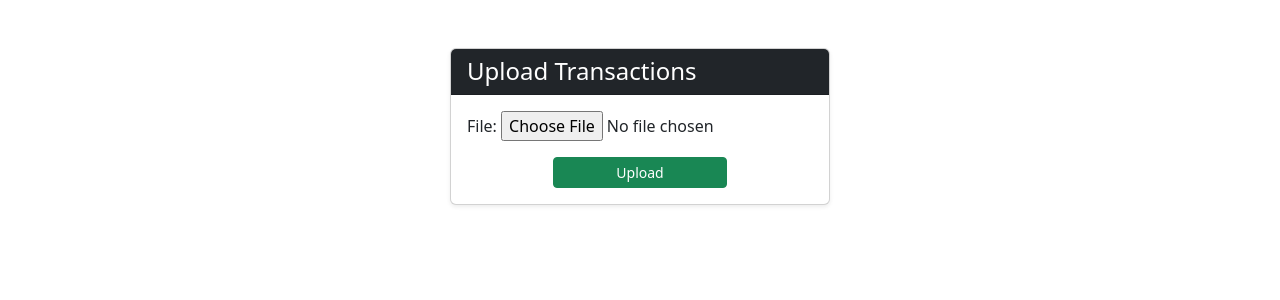
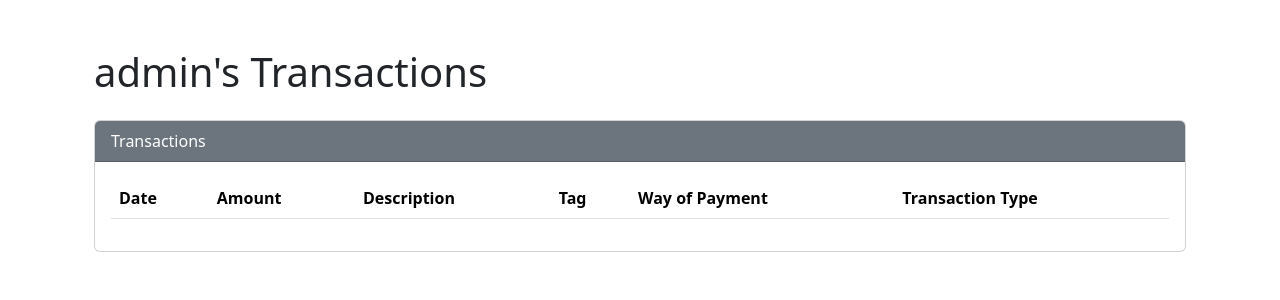
Before and after one commit to SWESH1K/Hackathon2k24, a Django app: page /expenses/upload/ in a window 1280 px wide. Shown: the part 60-360 px from the top of the page. Run offline with Django 5.2, Linux system fonts and the light colour scheme; a user stored in the database is signed in; lists and menus that the app fills with data are empty; some libraries are stand-ins or nearby versions.

Commit message:
Sweshik Final Commit

```diff
--- a/MoneyHack/family/urls.py
+++ b/MoneyHack/family/urls.py
@@ -7,6 +7,7 @@ urlpatterns = [
     path('invite/<username>', views.invite_member, name='invite_member'),
     path('leave/', views.leave_family, name='leave_family'),
     path('add_members/', views.add_members, name='add_members'),
-    path('accept_invitation/<int:invitation_id>/', views.accept_invitation, name='accept_invitation'),  # Add this line
-    path('decline_invitation/<int:invitation_id>/', views.decline_invitation, name='decline_invitation'),  # Add this line
+    path('accept_invitation/<int:invitation_id>/', views.accept_invitation, name='accept_invitation'),
+    path('decline_invitation/<int:invitation_id>/', views.decline_invitation, name='decline_invitation'),
+    path('user_transactions/<int:user_id>/', views.user_transactions, name='user_transactions'),  # New URL pattern
 ]
--- a/MoneyHack/templates/upload_transactions.html
+++ b/MoneyHack/templates/upload_transactions.html
@@ -1,20 +1,39 @@
-<!-- expenses/templates/upload_transactions.html -->
-{% extends "base.html" %}
-{% block title %}Upload Transactions{% endblock %}
+{% extends 'base.html' %}
+{% block title %}{{ user.username }}'s Transactions{% endblock %}
 {% block content %}
-<div class="container mt-3 d-flex justify-content-center">
-    <div class="card shadow-sm custom-card-width-lg">
-        <div class="card-header bg-dark text-white">
-            <h2 class="mb-0" style="font-size: 24px">Upload Transactions</h2>
+<div class="container mt-5">
+    <h1 class="mb-4">{{ user.username }}'s Transactions</h1>
+    <div class="card">
+        <div class="card-header bg-secondary text-white">
+            Transactions
         </div>
         <div class="card-body">
-            <form method="post" enctype="multipart/form-data">
-                {% csrf_token %}
-                {{ form.as_p }}
-                <div class="d-grid gap-2">
-                    <button type="submit" class="btn btn-success btn-sm custom-button-width">Upload</button>
-                </div>
-            </form>
+            <div class="table-responsive">
+                <table class="table table-striped">
+                    <thead>
+                        <tr>
+                            <th scope="col">Date</th>
+                            <th scope="col">Amount</th>
+                            <th scope="col">Description</th>
+                            <th scope="col">Tag</th>
+                            <th scope="col">Way of Payment</th>
+                            <th scope="col">Transaction Type</th>
+                        </tr>
+                    </thead>
+                    <tbody>
+                        {% for transaction in transactions %}
+                        <tr>
+                            <td>{{ transaction.date }}</td>
+                            <td>{{ transaction.amount }}</td>
+                            <td>{{ transaction.description }}</td>
+                            <td>{{ transaction.tag.name }}</td>
+                            <td>{{ transaction.way_of_payment }}</td>
+                            <td>{{ transaction.transaction_type }}</td>
+                        </tr>
+                        {% endfor %}
+                    </tbody>
+                </table>
+            </div>
         </div>
     </div>
 </div>
```
Also changed, not shown: MoneyHack/family/views.py (+8 -0 lines), MoneyHack/templates/family.html (+13 -58 lines), MoneyHack/db.sqlite3.
